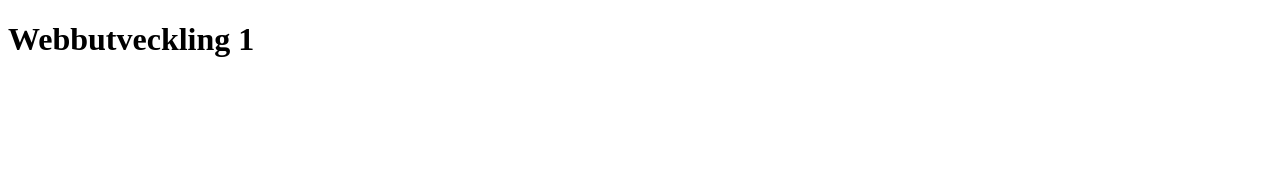
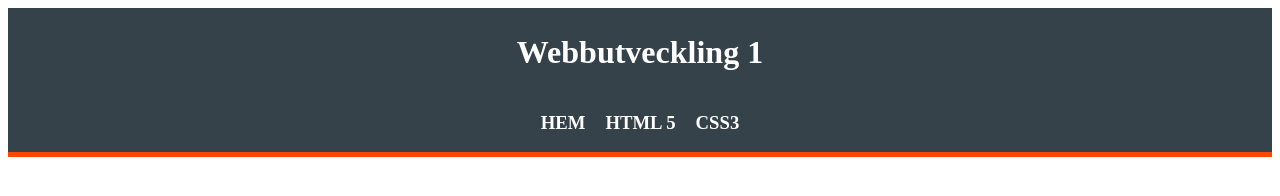
Before and after one commit to te22a-lignell-alexandra/5c_flex_och_divar, a plain HTML site: page index.html in a window 1280 px wide. Drawn offline with Linux system fonts and the light colour scheme.

Commit message:
header typ klar

```diff
--- a/index.html
+++ b/index.html
@@ -8,8 +8,13 @@
 </head>
 <body>
 
-    <div class="header">
+    <div id="header">
         <h1>Webbutveckling 1</h1>
+            <div id="header_ord">
+                <h3>HEM</h3>
+                <h3>HTML 5</h3>
+                <h3>CSS3</h3>
+            </div>
     </div>
 
 
--- a/style.css
+++ b/style.css
@@ -1,6 +1,18 @@
 
+#header{
+    background-color: #35424a;
+    border-bottom: 5px solid orangered;
+    color: white;
+    text-align: center;
+    padding-top: 5px;
+}
 
-
+#header_ord{
+    display: flex;
+    justify-content: center;
+    flex-direction: row;
+    gap: 20px;
+}
 
 /*
 #header{
```
